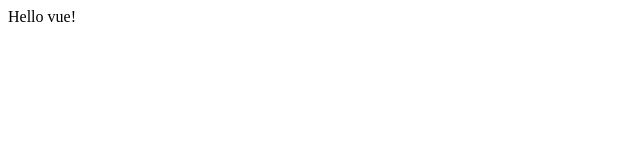
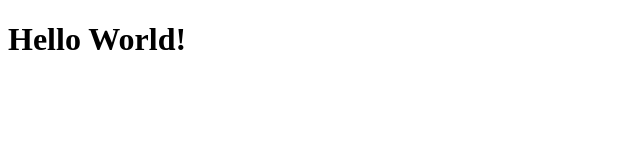
Before and after one commit to marcocentonze/vue-hello, a plain HTML site: page index.html in a window 1280 px wide. Shown: the whole page, without its empty margins (0-640 px from the left). Drawn offline with nearby package versions, Linux system fonts and the light colour scheme.

Commit message:
add Hello world

```diff
--- a/assets/main.js
+++ b/assets/main.js
@@ -2,7 +2,7 @@ const { createApp, ref } = Vue
 
 createApp({
   setup() {
-    const message = ref('Hello vue!')
+    const message = ref('Hello World!')
     return {
       message
     }
--- a/index.html
+++ b/index.html
@@ -8,8 +8,13 @@
 </head>
 <body>
 
-    <div id="app">{{ message }}</div>
+    <div id="app">
+       <h1>
+        {{message}}
+       </h1>
 
+
+    </div>
 
     <script src="https://unpkg.com/vue@3/dist/vue.global.js"></script>
     <script src="./assets/main.js"></script>
```
